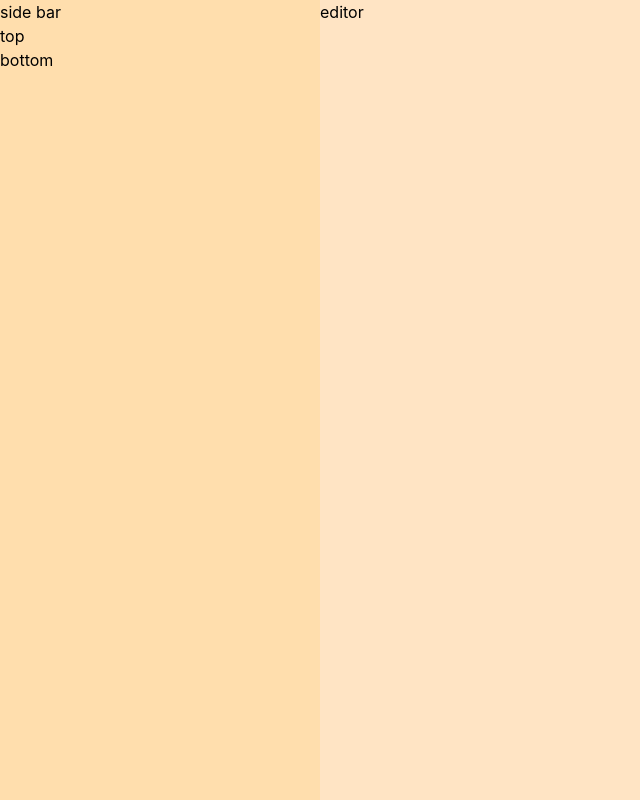
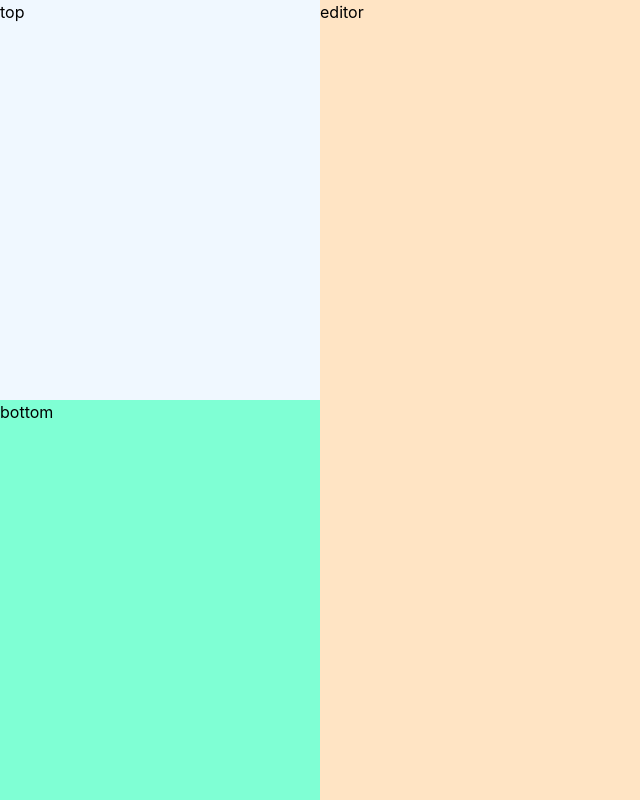
Before and after one commit to Kndgy/jsx-to-unreal-umg, a React (Vite) app: page / in a window 1280 px wide. Shown: the whole page, without its empty margins (0-640 px from the left). Built offline with nearby package versions, Linux system fonts and the light colour scheme.

Commit message:
side tab styles

```diff
--- a/src/modules/editor.module.css
+++ b/src/modules/editor.module.css
@@ -10,6 +10,19 @@
 .sideBar{
     width: 25%;
     background-color:navajowhite;
+    display: flex;
+    flex-direction: column;
+    justify-content: space-between;
+}
+
+.pickerTab{
+    background-color: aliceblue;
+    height: 100%;
+}
+
+.bottomTab{
+    background-color: aquamarine;
+    height: 100%;
 }
 
 .content{
--- a/src/modules/editor.tsx
+++ b/src/modules/editor.tsx
@@ -4,7 +4,6 @@ export const Editor = () => {
     return(
         <div className={styles.editor}>
             <div className={styles.sideBar}>
-                side bar
                 <div className={styles.pickerTab}>
                     top
                 </div>
```
